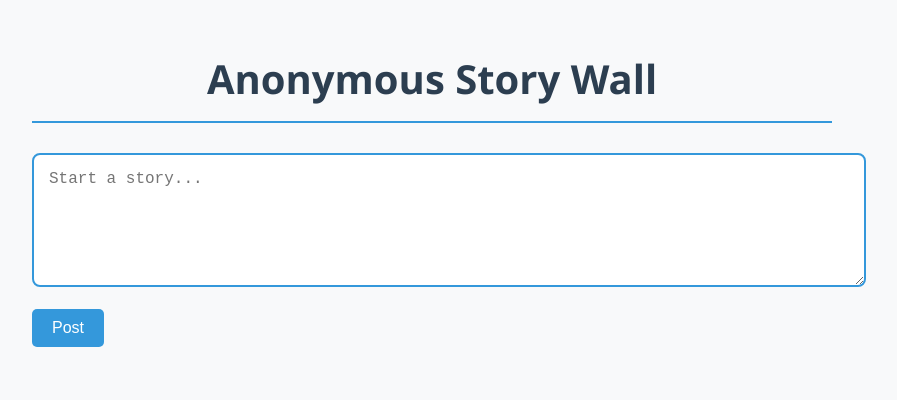
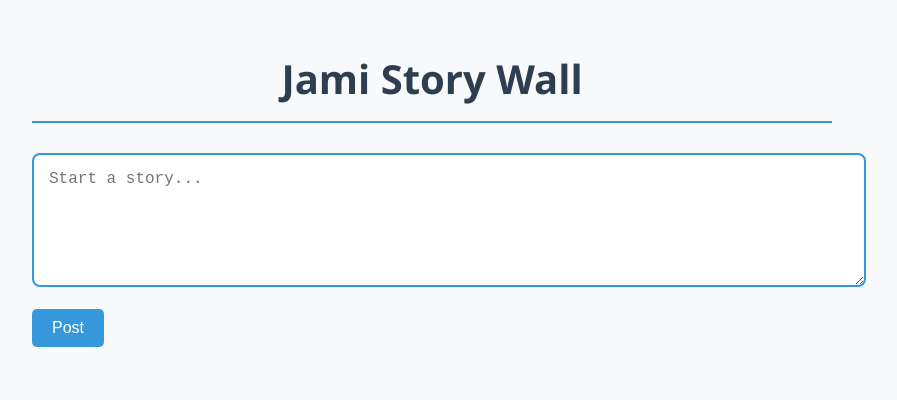
Before and after one commit to MahraibFatima/Story_Wall, a plain HTML site: page index.html in a window 1280 px wide. Shown: the whole page, without its empty margins (208-1105 px from the left). Drawn offline with Linux system fonts and the light colour scheme.

Commit message:
header chnaged

```diff
--- a/index.html
+++ b/index.html
@@ -11,7 +11,7 @@
 </head>
 
 <body>
-  <h1>Anonymous Story Wall</h1>
+  <h1>Jami Story Wall</h1>
   <textarea id="newStory" placeholder="Start a story..."></textarea>
   <button onclick="addStory()">Post</button>
   <div id="stories"></div>
```
